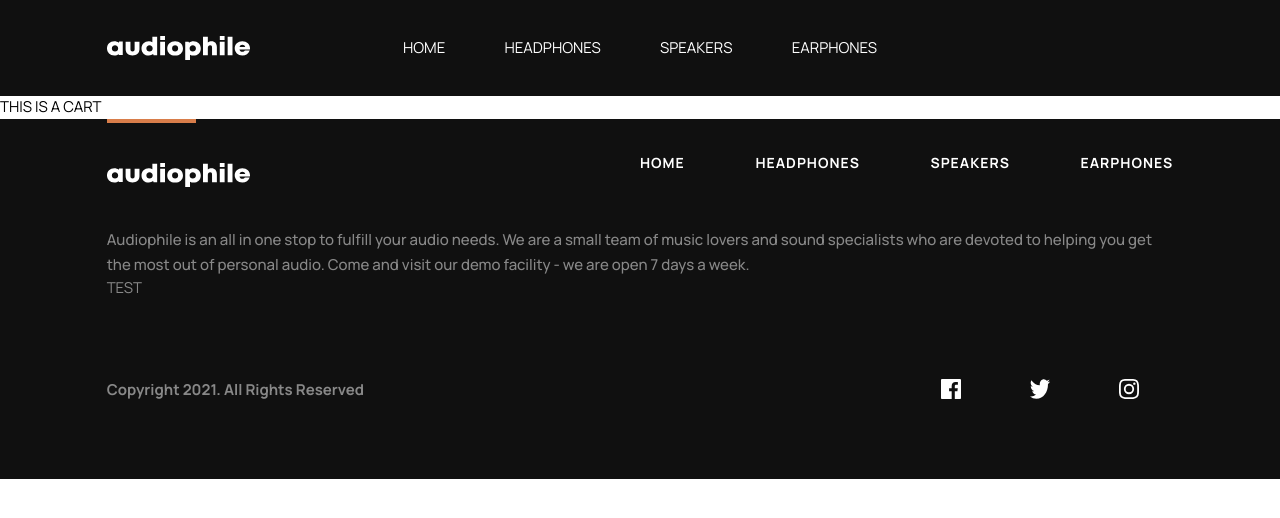
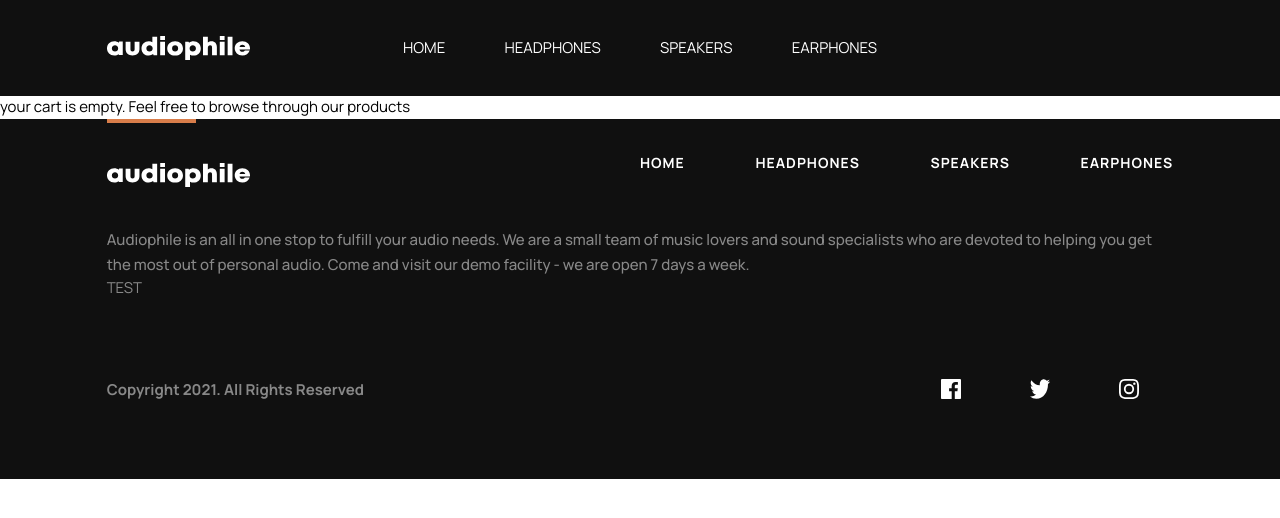
Before and after one commit to tonako13gm/Audiophile, a Next.js app: page /cart in a window 1280 px wide. Shown: the top 518 px of the page. Built offline with nearby package versions, Linux system fonts and the light colour scheme; no server answers; the database is empty.

Commit message:
revert back to enabling cart to check again for errors

```diff
--- a/src/app/@cartModal/(.)cart/page.tsx
+++ b/src/app/@cartModal/(.)cart/page.tsx
@@ -10,8 +10,7 @@ export default function ModalCart() {
   return (
     <Modal style={style}>
       <div className="p-6 h-full flex flex-col">
-        {/* <CartCheckOut/> */}
-        <h1>THIS IS A CART</h1>
+        <CartCheckOut/>
       </div>
     </Modal>
   )
--- a/src/app/cart/page.tsx
+++ b/src/app/cart/page.tsx
@@ -4,8 +4,7 @@ import CartCheckOut from "../components/cart/checkOutCart"
 export default function Cart() {
   return (
     <>
-      {/* <CartCheckOut/> */}
-      <h1>THIS IS A CART</h1>
+      <CartCheckOut/>
     </>
   )
 }
```
